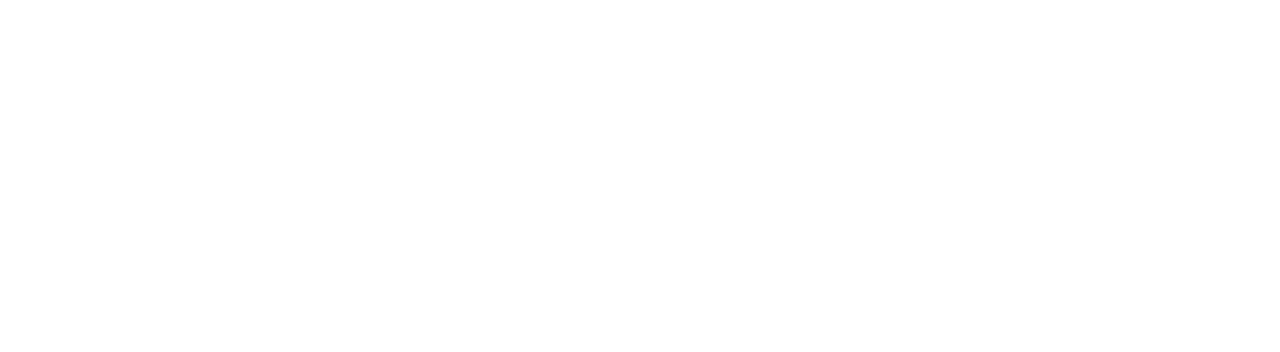
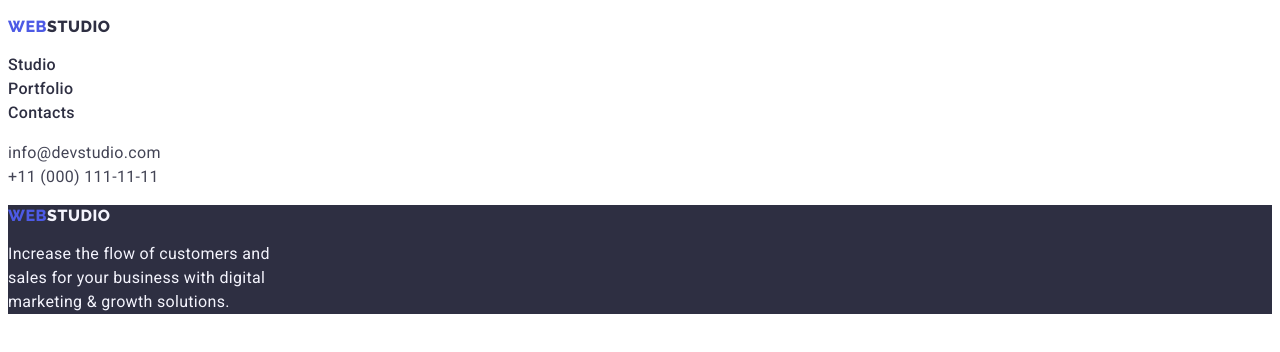
Before and after one commit to MrBen18/goit-markup-hw-02, a plain HTML site: page portfolio.html in a window 1280 px wide. Drawn offline with Linux system fonts and the light colour scheme.

Commit message:
update portfolio html

```diff
--- a/portfolio.html
+++ b/portfolio.html
@@ -1,14 +1,17 @@
 <!DOCTYPE html>
 <html lang="en">
+
 <head>
     <meta charset="UTF-8">
     <meta name="viewport" content="width=device-width, initial-scale=1.0">
-    <title>Portfolio</title>
+    <title>MainPage</title>
+
 
     <!--fonts -->
     <link rel="preconnect" href="https://fonts.googleapis.com">
     <link rel="preconnect" href="https://fonts.gstatic.com" crossorigin>
-        <link href="https://fonts.googleapis.com/css2?family=Raleway:wght@800&family=Roboto:wght@400;500;700;900&display=swap"
+    <link
+        href="https://fonts.googleapis.com/css2?family=Raleway:wght@800&family=Roboto:wght@400;500;700;900&display=swap"
         rel="stylesheet">
 
 
@@ -16,7 +19,50 @@
     <link rel="stylesheet" href="./css/styles.css" />
 
 </head>
+
 <body>
+    <header class="top-layout">
+        <nav class="menu-layout">
+            <p class="logo">
+                <a href="webstudio.com" class="logo-web">WEB<span class="logo-studio">STUDIO</span></a>
+            </p>
+
+            <ul class="bullet-list">
+                <li><a href="Studio" class="link menu">Studio</a></li>
+                <li><a href="Portfolio" class="link menu">Portfolio</a></li>
+                <li><a href="Contacts" class="link menu">Contacts</a></li>
+            </ul>
+        </nav>
+
+
+
+        <ul class="bullet-list">
+            <li><a href="mailto:info@devstudio.com" class="link contact-details">info@devstudio.com</a></li>
+            <li><a href="tel:+110001111111" class="link contact-details">+11 (000) 111-11-11</a></li>
+        </ul>
+
+
+    </header>
+
+    <main>
+
+
+    </main>
+
+
+    <footer class="footer">
+    <p>
+        <a href="webstudio.com" class="logo-web">WEB<span class="footer-logo">STUDIO</span></a>
+    </p>
+    <p class="footer note">
+        Increase the flow of customers and <br>
+        sales for your business with digital<br>
+        marketing & growth solutions.
+    </p>
+
+    </footer>
+
 
 </body>
+
 </html>
```
Lines whose indentation alone changed are shown as unchanged.
